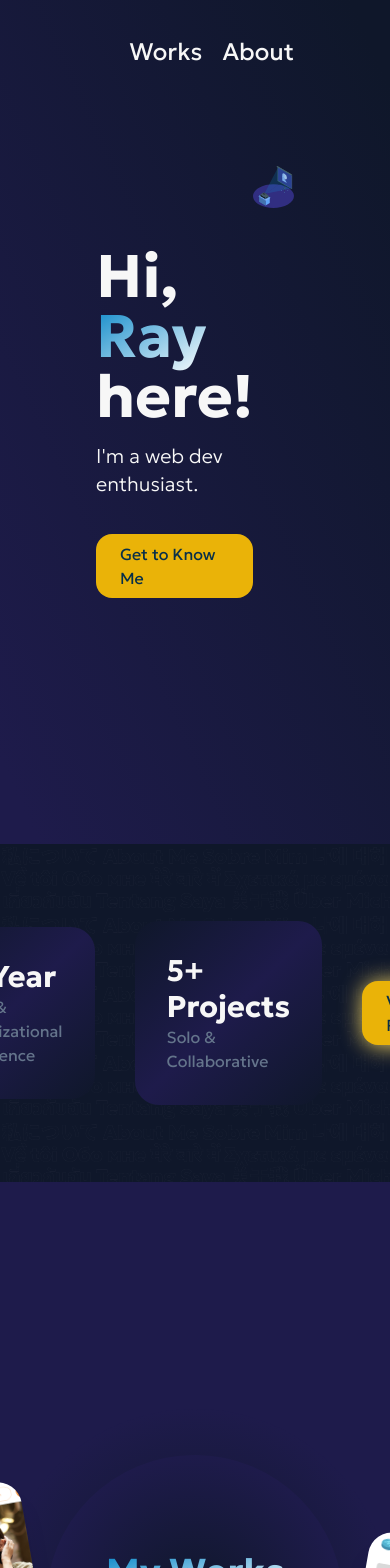
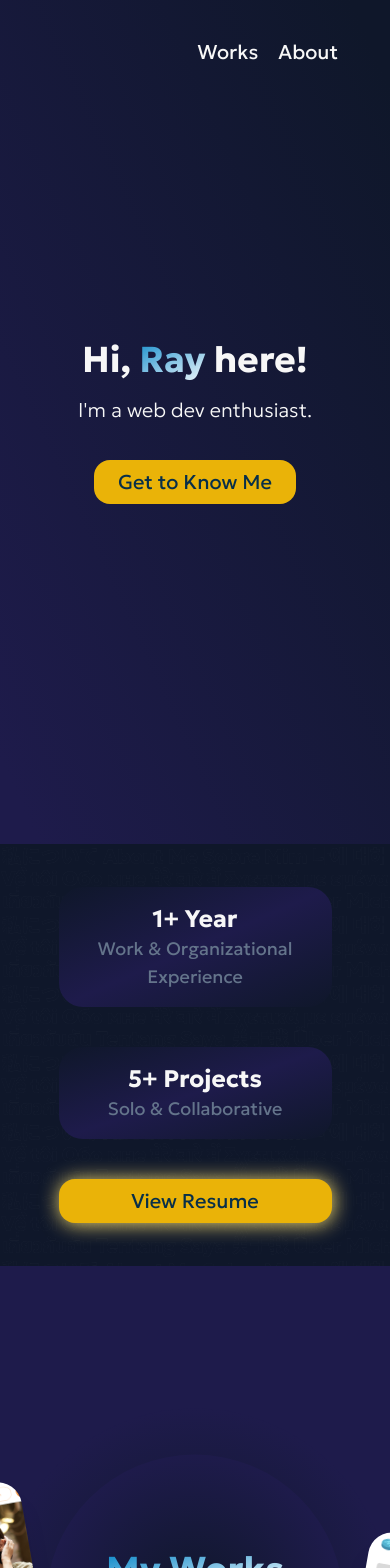
Before and after one commit to rayhanssm/ray-portfolio-v2, a Next.js app: page / in a window 390 px wide. Shown: the top 1568 px of the page. Built offline with nearby package versions, Linux system fonts and the light colour scheme.

Commit message:
feat: add responsive homepage

```diff
--- a/src/components/Footer.tsx
+++ b/src/components/Footer.tsx
@@ -21,8 +21,10 @@ function Footer() {
   return (
     <footer className="h-20 bg-gradient-to-t from-slate-900 to-transparent">
       <div className="h-[0.5px] rounded-full w-full bg-gradient-to-r from-transparent via-slate-400 to-transparent" />
-      <div className="px-24 w-full h-full flex justify-between items-center">
-        <p className="text-slate-400">Created by Ray Mantiri 2024</p>
+      <div className="px-3 md:px-24 w-full h-full flex justify-between items-center">
+        <p className="text-sm md:text-base text-slate-400">
+          Created by Ray Mantiri 2024
+        </p>
         <div className="flex gap-4">
           {linkContent.map((l, index) => (
             <a
--- a/src/components/LinkCustom.tsx
+++ b/src/components/LinkCustom.tsx
@@ -5,7 +5,7 @@ import React from "react";
 function LinkCustom({ text, href, rel, target }: ILinkCustom) {
   return (
     <Link
-      className={`w-fit px-6 py-2 rounded-2xl text-sky-950 bg-yellow-500 hover:shadow-lg hover:shadow-yellow-800 hover:-translate-y-1 transition-all ease-in-out`}
+      className={`w-fit text-xl md:text-base px-6 py-2 rounded-2xl text-sky-950 bg-yellow-500 hover:shadow-lg hover:shadow-yellow-800 hover:-translate-y-1 transition-all ease-in-out`}
       href={href}
       target={target ? "_blank" : ""}
       rel={rel ? "noopener noreferrer" : ""}
--- a/src/components/Navbar.tsx
+++ b/src/components/Navbar.tsx
@@ -33,7 +33,7 @@ function Navbar() {
   }, []);
 
   return (
-    <nav className="px-14 py-5 z-50 w-full fixed top-0">
+    <nav className="px-3 md:px-14 py-5 z-50 w-full fixed top-0">
       <div
         className={`px-10 rounded-full py-3 flex justify-between items-center transition-all ${
           navScroll ? "bg-slate-900/40 backdrop-blur-lg" : ""
@@ -56,7 +56,7 @@ function Navbar() {
             <Link
               key={index}
               href={nav.page}
-              className={`text-2xl transition-all ${
+              className={`text-xl md:text-2xl transition-all ${
                 pathName === "/" + nav.title.toLowerCase()
                   ? "text-yellow-300"
                   : "text-inherit"
--- a/src/components/sections/HeroSection.tsx
+++ b/src/components/sections/HeroSection.tsx
@@ -4,11 +4,11 @@ import LinkCustom from "../LinkCustom";
 
 function HeroSection() {
   return (
-    <div className="px-24 h-[100vh] flex justify-around items-center bg-gradient-to-bl from-slate-900 from-5% to-indigo-950 to-95%">
-      <div className="flex flex-col gap-4">
-        <h1 className="font-bold text-6xl">
+    <div className="px-3 md:px-12 h-screen flex justify-around items-center bg-gradient-to-bl from-slate-900 from-5% to-indigo-950 to-95%">
+      <div className="flex flex-col max-md:items-center gap-4">
+        <h1 className="font-bold xl:text-6xl text-4xl">
           Hi,
-          <span className="text-6xl bg-gradient-to-br from-sky-600 to-white bg-clip-text text-transparent">
+          <span className="xl:text-6xl text-4xl bg-gradient-to-br from-sky-600 to-white bg-clip-text text-transparent">
             {` Ray `}
           </span>
           here!
@@ -20,7 +20,7 @@ function HeroSection() {
       </div>
 
       {/* Illustration */}
-      <div className="relative w-[512px] h-[512px]">
+      <div className="relative w-[512px] h-[512px] hidden md:block">
         <img
           className="absolute top-0 right-0"
           src="/assets/projector.svg"
--- a/src/components/sections/SummarySection.tsx
+++ b/src/components/sections/SummarySection.tsx
@@ -15,26 +15,28 @@ const summaryContent: ISummaryContent[] = [
 
 function SummarySection() {
   return (
-    <div className="h-[40vh] bg-slate-900 relative">
+    <div className="h-[50vh] md:h-[40vh] bg-slate-900 relative">
       <div
         className="absolute inset-0 bg-contain z-10"
         style={{
           backgroundImage: "url(/assets/about-section-illustraton.svg)",
-          opacity: 0.7,
+          opacity: 0.5,
         }}
       />
-      <div className="px-24 h-full flex gap-10 justify-center items-center">
+      <div className="px-3 md:px-24 h-full flex flex-col md:flex-row gap-10 justify-center items-center">
         {summaryContent.map((c, index) => (
           <div
             key={index}
-            className="p-8 rounded-3xl bg-gradient-to-br from-slate-900 via-indigo-950 to-slate-900 z-10 cursor-pointer"
+            className="p-4 md:p-8 w-[70vw] md:w-fit text-center md:text-left rounded-3xl bg-gradient-to-br from-slate-900 via-indigo-950 to-slate-900 z-10 cursor-pointer"
           >
-            <h1 className="text-3xl font-bold">{c.title}</h1>
-            <h2 className="text-slate-500">{c.subTitle}</h2>
+            <h1 className="text-2xl md:text-3xl font-bold">{c.title}</h1>
+            <h2 className="text-lg md:text-base text-slate-500">
+              {c.subTitle}
+            </h2>
           </div>
         ))}
         <motion.a
-          className="w-fit px-6 py-2 rounded-2xl text-sky-950 bg-yellow-500 z-10"
+          className="w-[70vw] md:w-fit text-xl md:text-base px-6 py-2 text-center rounded-2xl text-sky-950 bg-yellow-500 z-10"
           initial={{ boxShadow: "1px 1px 15px #fef08a" }}
           animate={{ boxShadow: "1px 1px 30px #eab308" }}
           transition={{
--- a/src/components/sections/WorksSection.tsx
+++ b/src/components/sections/WorksSection.tsx
@@ -45,7 +45,7 @@ const cardContent: IHomeWorkSectionCard[] = [
 
 function WorksSection() {
   return (
-    <div className="relative h-[100vh] px-24 flex justify-center items-center">
+    <div className="relative h-[80vh] px-3 md:px-24 flex justify-center items-center">
       <Image
         alt="circle illustration"
         src="/assets/bg-circle.svg"
@@ -64,7 +64,7 @@ function WorksSection() {
       </div>
 
       <motion.div
-        viewport={{ amount: 0.8 }}
+        viewport={{ amount: 1 }}
         className="h-full flex justify-center items-center z-20"
       >
         {cardContent.map((v, index) => (
```
